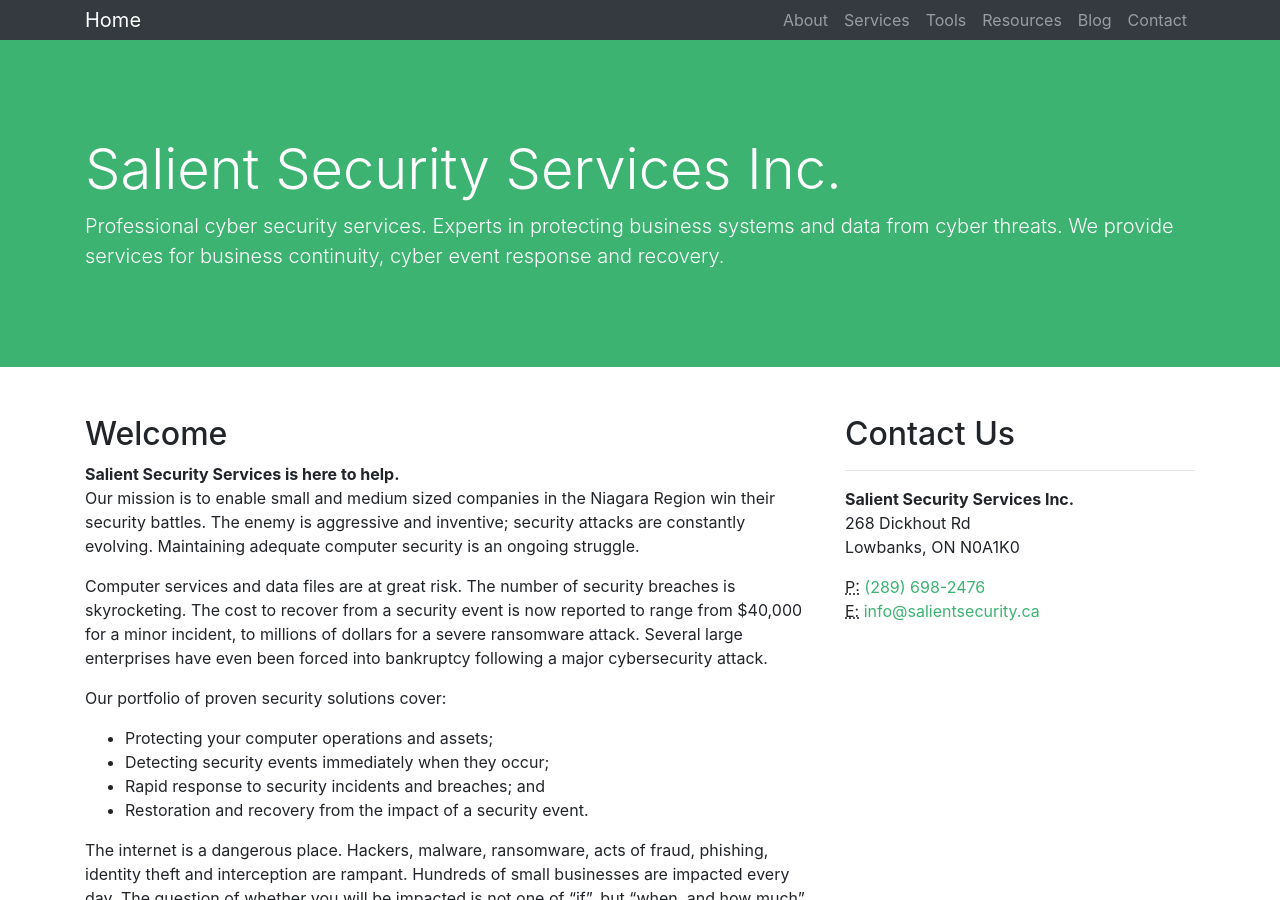
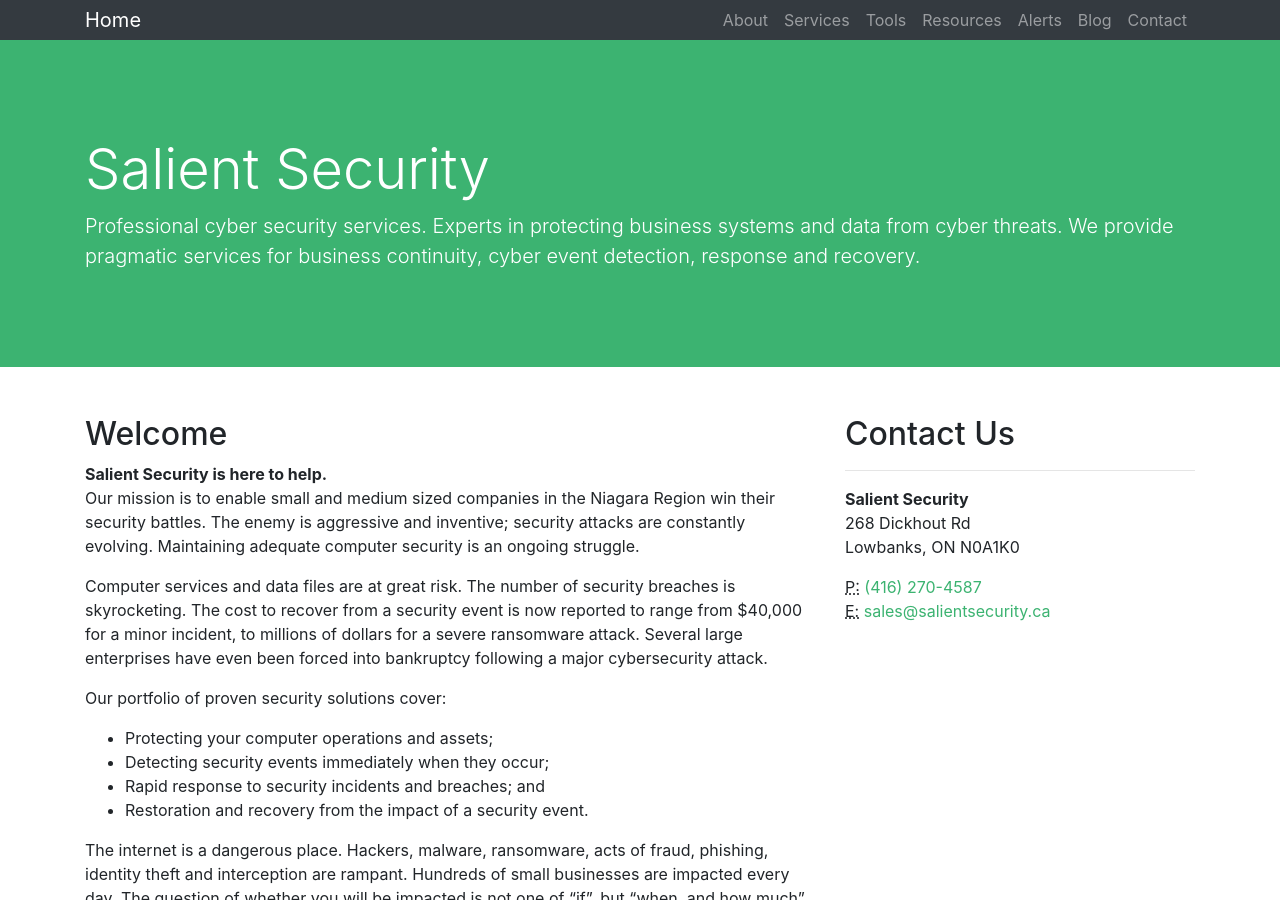
Before and after one commit to alonsop2017/genapex-site, a Jekyll site: the page built from index.md, in a window 1280 px wide and 900 px high. Built offline with Jekyll 4.4.1, drawn with Linux system fonts in a browser that asks for light colours; some of the changed text lies outside the part shown.

Commit message:
Brought up to date (so far)

```diff
--- a/Gemfile
+++ b/Gemfile
@@ -8,7 +8,7 @@
 #
 # This will help ensure the proper Jekyll version is running.
 # Happy Jekylling!
-gem "jekyll", "~> 3.8.3"
+gem "jekyll"
 
 # This is the default theme for new Jekyll sites. You may change this to anything you like.
 gem "minima", "~> 2.0"
@@ -27,3 +27,7 @@
 
 # Performance-booster for watching directories on Windows
 gem "wdm", "~> 0.1.0" if Gem.win_platform?
+
+gem "webrick"
+
+gem 'jekyll-twitter-plugin'
--- a/_config.yml
+++ b/_config.yml
@@ -1,10 +1,10 @@
-title: Salient Security Services Inc.
+title: Salient Security
 description: Cyber security professionals, safeguard your business from phishing, malware, identity theft, hacking and other security incidents. Plan for business continuity, disaster recovery, prevent, insure and recover.
 
 baseurl: ""
 url: "https://salientsecurity.ca"
 destination: /var/www/salientsecurity
-email: info@salientsecurity.ca
+email: sales@salientsecurity.ca
 
 color-scheme: "mediumseagreen" # the scheme can be any HEX code like "#00aa55"
 
@@ -17,3 +17,5 @@
 
 exclude:
   - .sass-cache
+
+plugins: ['jekyll-twitter-plugin']
--- a/_data/menu.yml
+++ b/_data/menu.yml
@@ -10,6 +10,9 @@
 - title: Resources
   link: "/resources/"
 
+- title: Alerts
+  link: "/alerts/"
+
 - title: Blog
   link: "/blog/"
 
--- a/_includes/header.html
+++ b/_includes/header.html
@@ -8,8 +8,9 @@
         </h1>
         <p class="lead mb-5 text-white">
           Professional cyber security services. Experts in protecting
-          business systems and data from cyber threats. We provide services for
-	  business continuity, cyber event response and recovery.
+          business systems and data from cyber threats. We provide pragmatic
+          services for business continuity, cyber event detection, response
+          and recovery.
         </p>
       </div>
     </div>
--- a/_includes/sidebar.html
+++ b/_includes/sidebar.html
@@ -8,9 +8,9 @@
   </address>
   <address>
     <abbr title="Phone">P:</abbr>
-    <a href="tel:1-289-698-2476">(289) 698-2476</a>
+    <a href="tel:1-416-270-4587">(416) 270-4587</a>
     <br />
     <abbr title="Email">E:</abbr>
-    <a href="mailto:info@salientsecurity.ca?subject=Contact me for more information on your services">info@salientsecurity.ca</a>
+    <a href="mailto:sales@salientsecurity.ca?subject=Contact me for more information on your services">sales@salientsecurity.ca</a>
   </address>
 </div>
--- a/index.md
+++ b/index.md
@@ -5,7 +5,7 @@
 <div class="row">
   <div class="col-md-8 mb-5">
   <h2>Welcome</h2>
-	<b> Salient Security Services is here to help. </b>
+	<b> Salient Security is here to help. </b>
 	<p>
 	Our mission is to enable
 	small and medium sized companies in the Niagara Region win their
```
Also changed, not shown: _pages/alerts.md (added, +11 -0 lines), _pages/resources.md (+2 -0 lines), Gemfile.lock.
